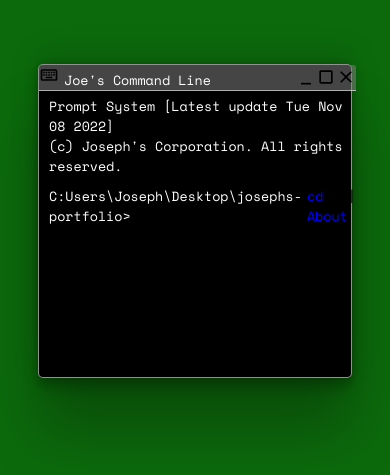
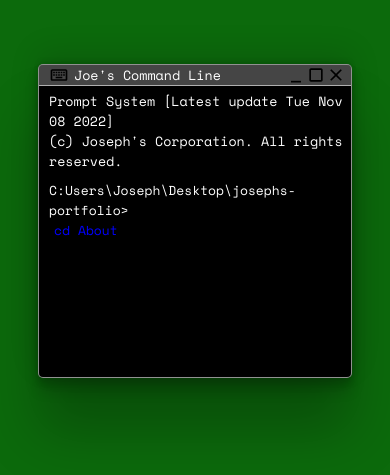
Before and after one commit to Josebergreno/Portfolio, a React (Create React App) app: page / in a window 390 px wide. Shown: the part 201-676 px from the top of the page. Built offline with nearby package versions, Linux system fonts and the light colour scheme.

Commit message:
responsive command line css

```diff
--- a/src/components/CommandLine.js/CommandLine.js
+++ b/src/components/CommandLine.js/CommandLine.js
@@ -49,11 +49,13 @@ const CommandLine = () => {
       <div className={styles["command-line--container"]}>
         <div className={styles["top-bar"]}>
           <div>
-            <KeyboardOutlinedIcon fontSize="small" />
-            <span className={styles["title"]}>Joe's Command Line</span>
+            <div className={styles["left-grouping"]}>
+              <KeyboardOutlinedIcon fontSize="small" />
+              <span className={styles["title"]}>Joe's Command Line</span>
+            </div>
           </div>
 
-          <div className={styles["grouping"]}>
+          <div className={styles["right-grouping"]}>
             <MinimizeOutlinedIcon fontSize="small" />
             <CropSquareOutlinedIcon fontSize="small" />
             <CloseOutlinedIcon fontSize="small" />
--- a/src/components/CommandLine.js/CommandLine.module.css
+++ b/src/components/CommandLine.js/CommandLine.module.css
@@ -21,7 +21,7 @@
 }
 
 .main-container {
-  display: grid;
+  display: flex;
   justify-content: center;
   align-items: center;
   grid-row: 2/3;
@@ -35,13 +35,23 @@
   font-size: smaller;
 }
 
-.grouping {
+.left-grouping {
+  margin-left: 10px;
+  display: flex;
+  justify-content: center;
+  align-items: center;
+}
+
+.right-grouping {
+  margin-right: 5px;
   display: flex;
   justify-content: center;
   align-items: center;
 }
 
 .first-line {
+  display: flex;
+  flex-wrap: wrap;
   padding-top: 5px;
   grid-row: 2/3;
   padding-left: 10px;
@@ -51,6 +61,8 @@
 }
 
 .second-line {
+  display: flex;
+  flex-wrap: wrap;
   grid-row: 3/4;
   padding-left: 10px;
   font-family: "Space Mono", monospace;
@@ -60,12 +72,17 @@
 
 .code {
   display: flex;
+  flex-wrap: wrap;
   margin: 0;
   grid-row: 5/6;
   padding-left: 10px;
-  font-size: smaller;
+  font-size: small;
   font-family: "Space Mono", monospace;
   color: white;
+}
+.element {
+  color: blue;
+  margin-left: 5px;
 }
 
 .typing {
```
